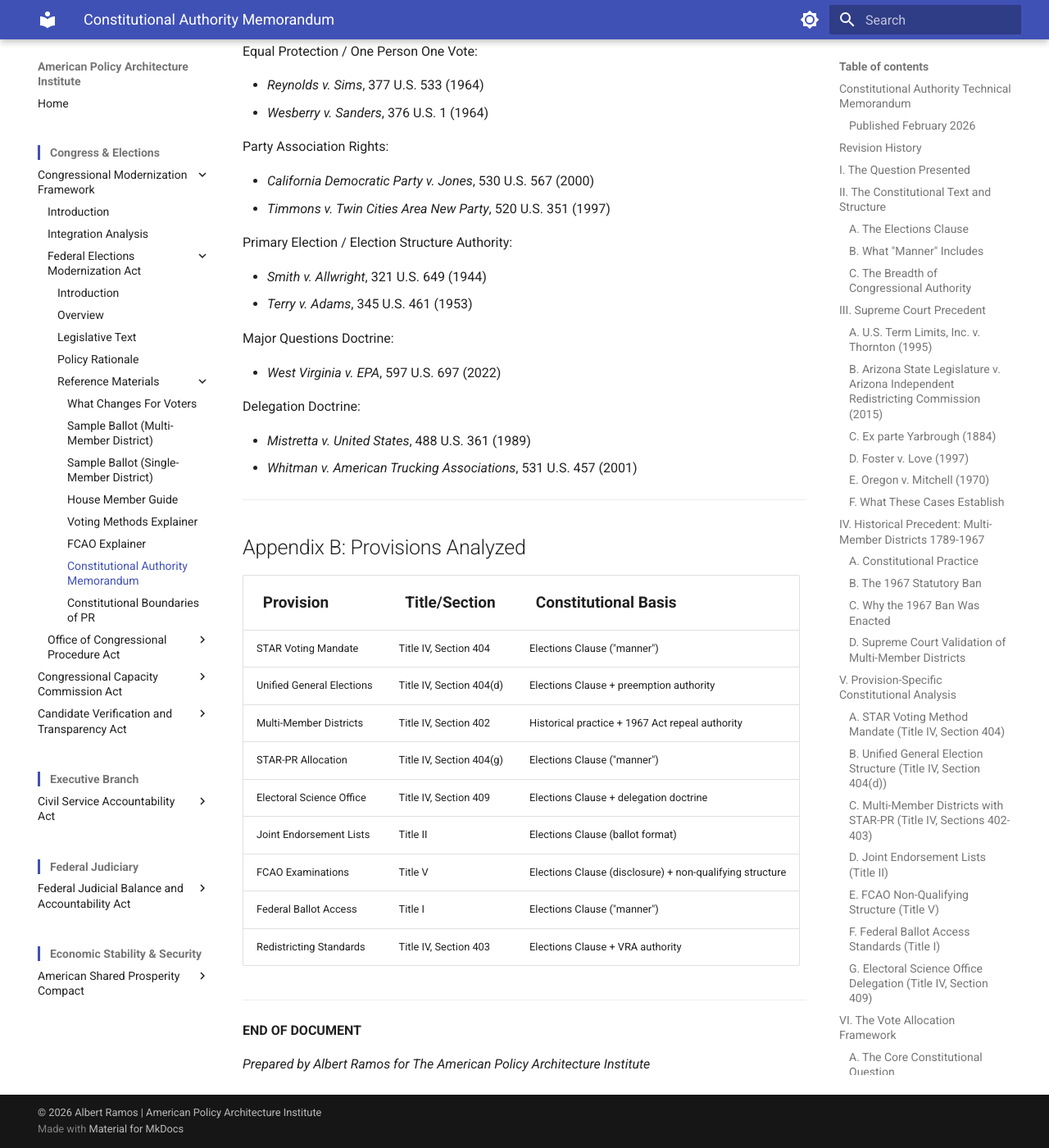
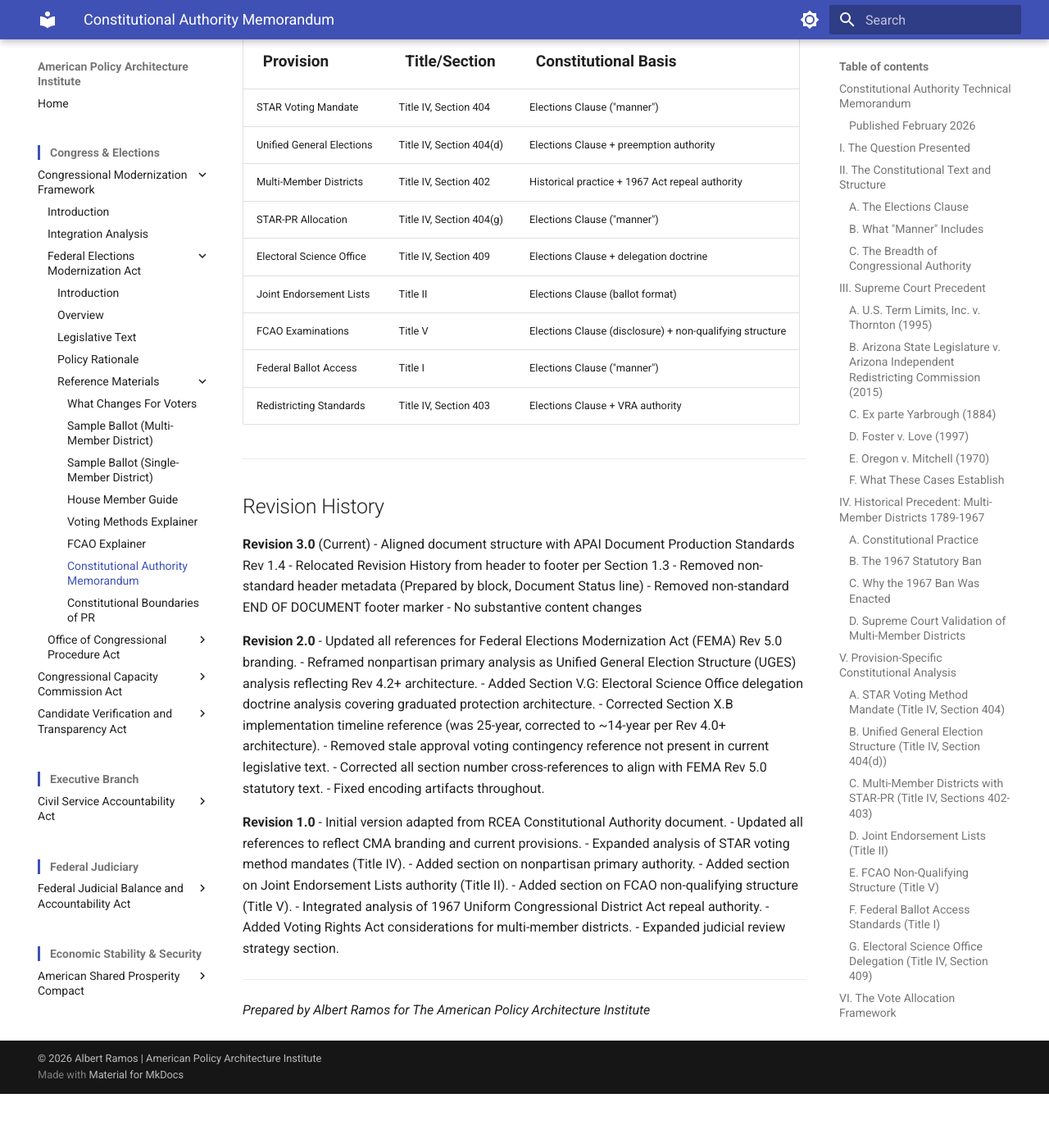
Before and after one commit to albertintech/apai, an MkDocs documentation site: the page built from docs/congress/cmf/fema/constitutional-authority-technical-memorandum.md, in a window 1280 px wide and 1400 px high, scrolled down 21998 px. Shown: the whole window at 82% size. Built offline with MkDocs 1.6.1 and Material for MkDocs 9.7.7, drawn with Linux system fonts in a browser that asks for light colours; after the commit the page ends 23332 px from its top, so only the background shows below that; some of the changed text lies outside the part shown.

Commit message:
Update constitutional-authority-technical-memorandum.md

```diff
--- a/docs/congress/cmf/fema/constitutional-authority-technical-memorandum.md
+++ b/docs/congress/cmf/fema/constitutional-authority-technical-memorandum.md
@@ -5,39 +5,6 @@
 ### Published February 2026
 
 Based on Rev 5.0 of the Federal Elections Modernization Act
-
----
-
-## Revision History
-
-**Revision 2.0** (Current)
-- Updated all references for Federal Elections Modernization Act (FEMA) Rev 5.0 branding.
-- Reframed nonpartisan primary analysis as Unified General Election Structure (UGES) analysis reflecting Rev 4.2+ architecture.
-- Added Section V.G: Electoral Science Office delegation doctrine analysis covering graduated protection architecture.
-- Corrected Section X.B implementation timeline reference (was 25-year, corrected to ~14-year per Rev 4.0+ architecture).
-- Removed stale approval voting contingency reference not present in current legislative text.
-- Corrected all section number cross-references to align with FEMA Rev 5.0 statutory text.
-- Fixed encoding artifacts throughout.
-- Aligned header structure with APAI Document Production Standards Rev 1.3.
-
-**Revision 1.0**
-- Initial version adapted from RCEA Constitutional Authority document.
-- Updated all references to reflect CMA branding and current provisions.
-- Expanded analysis of STAR voting method mandates (Title IV).
-- Added section on nonpartisan primary authority.
-- Added section on Joint Endorsement Lists authority (Title II).
-- Added section on FCAO non-qualifying structure (Title V).
-- Integrated analysis of 1967 Uniform Congressional District Act repeal authority.
-- Added Voting Rights Act considerations for multi-member districts.
-- Expanded judicial review strategy section.
-
----
-
-**Prepared by:**
-Albert E. Ramos
-Director, The American Policy Architecture Institute
-
-**Document Status:** Draft -- Working Document
 
 ---
 
@@ -575,6 +542,35 @@ Delegation Doctrine:
 
 ---
 
-**END OF DOCUMENT**
+## Revision History
+
+**Revision 3.0** (Current)
+- Aligned document structure with APAI Document Production Standards Rev 1.4
+- Relocated Revision History from header to footer per Section 1.3
+- Removed non-standard header metadata (Prepared by block, Document Status line)
+- Removed non-standard END OF DOCUMENT footer marker
+- No substantive content changes
+
+**Revision 2.0**
+- Updated all references for Federal Elections Modernization Act (FEMA) Rev 5.0 branding.
+- Reframed nonpartisan primary analysis as Unified General Election Structure (UGES) analysis reflecting Rev 4.2+ architecture.
+- Added Section V.G: Electoral Science Office delegation doctrine analysis covering graduated protection architecture.
+- Corrected Section X.B implementation timeline reference (was 25-year, corrected to ~14-year per Rev 4.0+ architecture).
+- Removed stale approval voting contingency reference not present in current legislative text.
+- Corrected all section number cross-references to align with FEMA Rev 5.0 statutory text.
+- Fixed encoding artifacts throughout.
+
+**Revision 1.0**
+- Initial version adapted from RCEA Constitutional Authority document.
+- Updated all references to reflect CMA branding and current provisions.
+- Expanded analysis of STAR voting method mandates (Title IV).
+- Added section on nonpartisan primary authority.
+- Added section on Joint Endorsement Lists authority (Title II).
+- Added section on FCAO non-qualifying structure (Title V).
+- Integrated analysis of 1967 Uniform Congressional District Act repeal authority.
+- Added Voting Rights Act considerations for multi-member districts.
+- Expanded judicial review strategy section.
+
+---
 
 *Prepared by Albert Ramos for The American Policy Architecture Institute*
```
